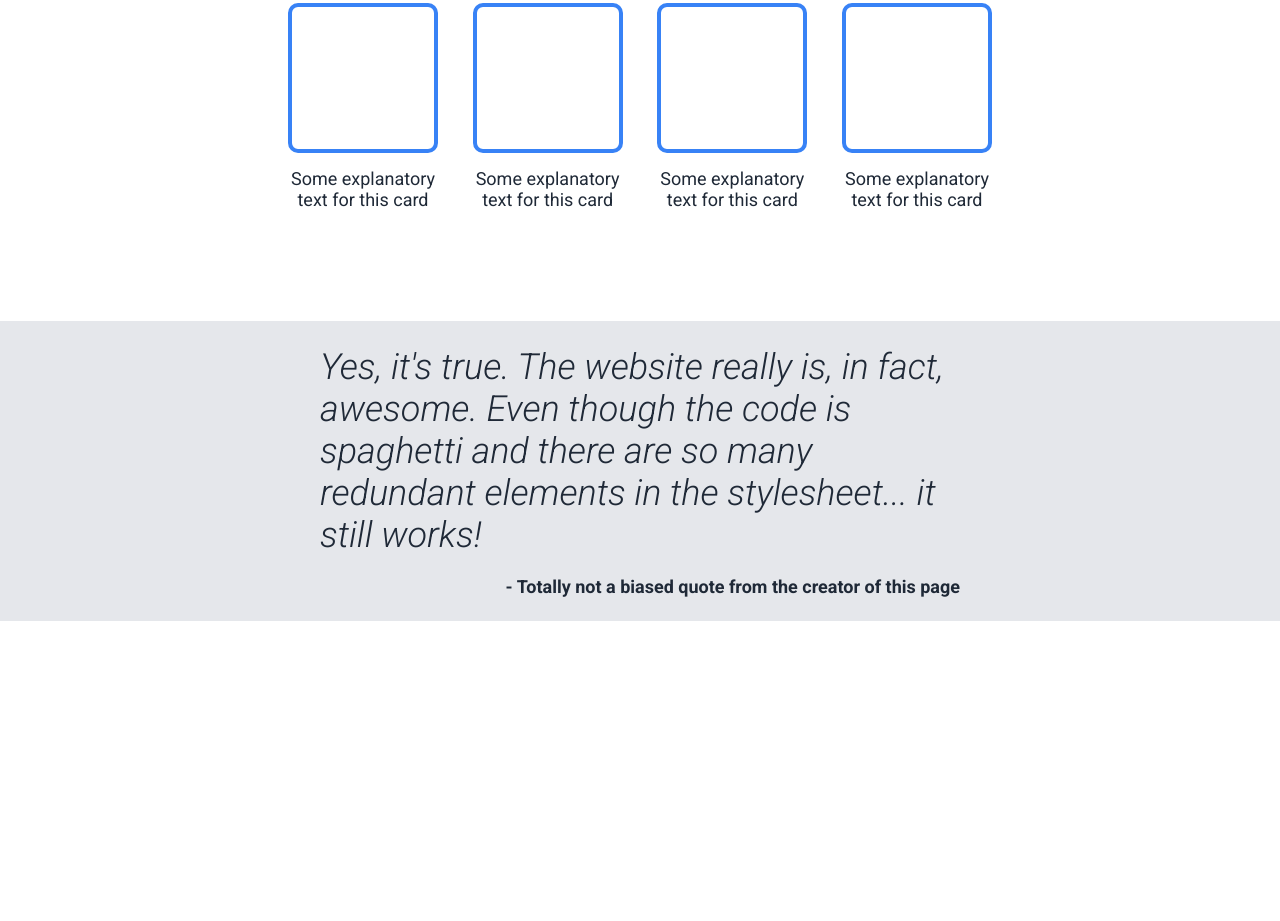
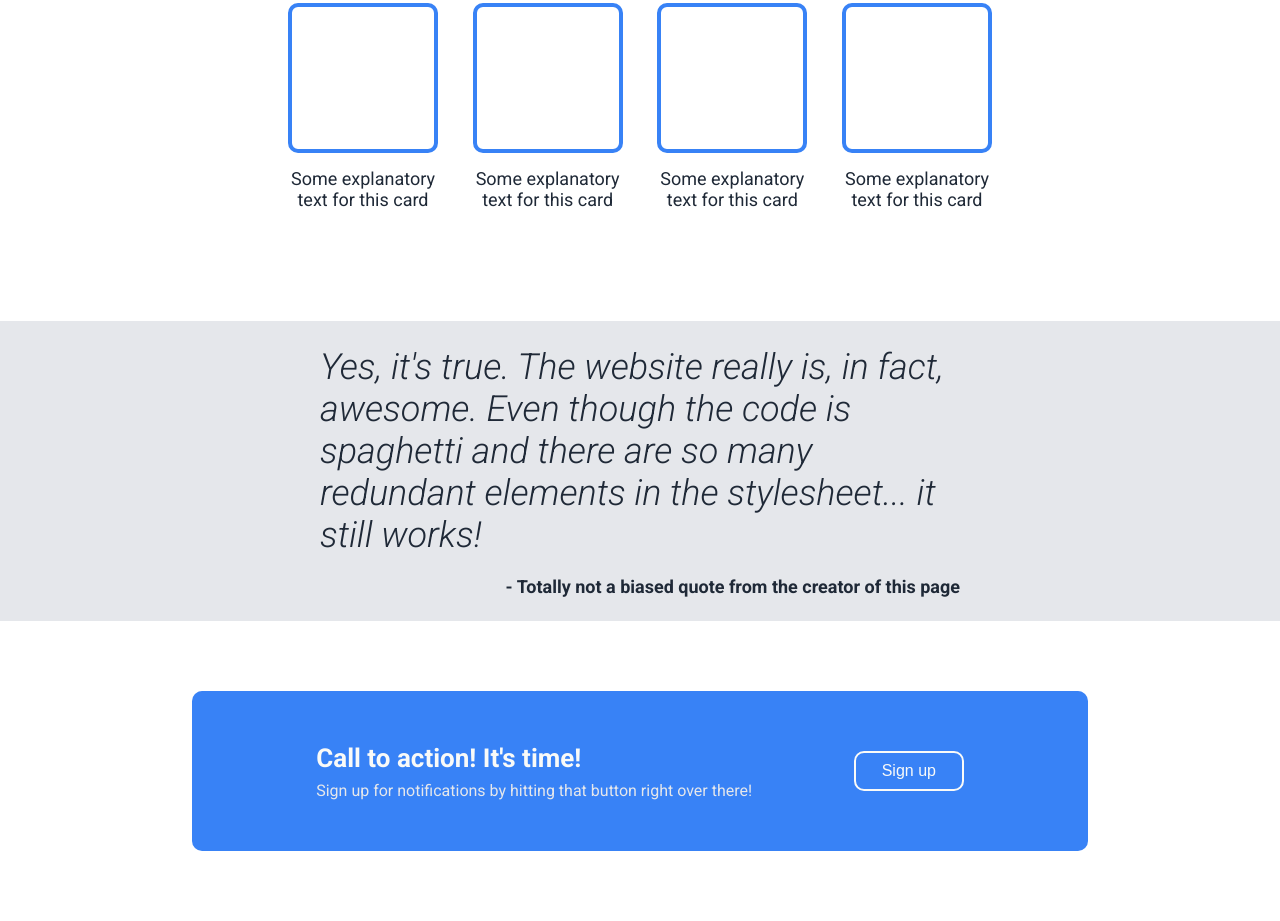
Before and after one commit to drewgar720/odin-landing-page, a plain HTML site: page index.html in a window 1280 px wide. Shown: the part 579-1500 px from the top of the page. Before the commit the page ends 1200 px from the top, so only its background shows below. Drawn offline with Linux system fonts and the light colour scheme.

Commit message:
Create and style signup section
Created and styled the signup section of the page.

```diff
--- a/css/style.css
+++ b/css/style.css
@@ -9,7 +9,6 @@ ul {
 }
 .header {
   display: flex;
-  flex-shrink: 0;
   width: 100%;
   height: 460px;
   flex-direction: column;
@@ -142,3 +141,50 @@ ul {
   color: #1f2937;
   font-weight: 700;
 }
+.signup {
+  display: flex;
+  width: 100%;
+  height: 300px;
+  flex-direction: column;
+  align-items: center;
+  justify-content: center;
+  background-color: white;
+}
+.signup_box {
+  display: flex;
+  background-color: #3882f6;
+  width: 70%;
+  height: 160px;
+  border-radius: 10px;
+  justify-content: center;
+  align-items: center;
+}
+.signup_container {
+  display: flex;
+  width: 60%;
+  flex-direction: column;
+  align-items: flex-start;
+}
+.signup_title {
+  color: #f9faf8;
+  font-size: 26px;
+  font-weight: 700;
+  margin-bottom: 8px;
+}
+.signup_text {
+  color: #e5e7eb;
+  font-size: 16px;
+}
+.signup_button {
+  display: flex;
+  justify-content: center;
+  align-items: center;
+  width: 110px;
+  height: 40px;
+  color: #f9faf8;
+  font-size: 16px;
+  box-sizing: border-box;
+  border: 2px solid #f9faf8;
+  background-color: #3882f6;
+  border-radius: 10px;
+}
--- a/index.html
+++ b/index.html
@@ -66,5 +66,16 @@
         - Totally not a biased quote from the creator of this page
       </div>
     </div>
+    <div class="signup">
+      <div class="signup_box">
+        <div class="signup_container">
+          <div class="signup_title">Call to action! It's time!</div>
+          <div class="signup_text">
+            Sign up for notifications by hitting that button right over there!
+          </div>
+        </div>
+        <button class="signup_button">Sign up</button>
+      </div>
+    </div>
   </body>
 </html>
```
